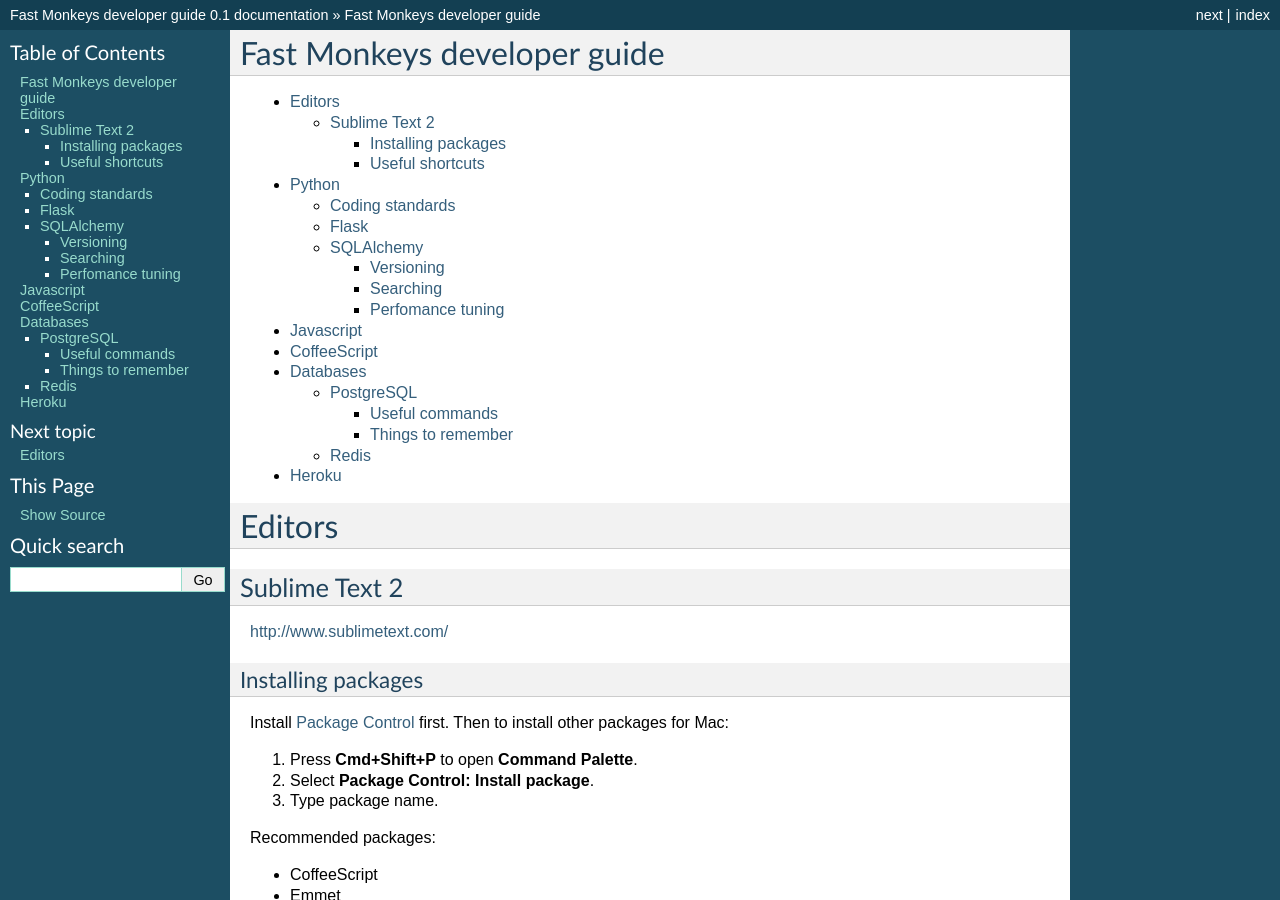
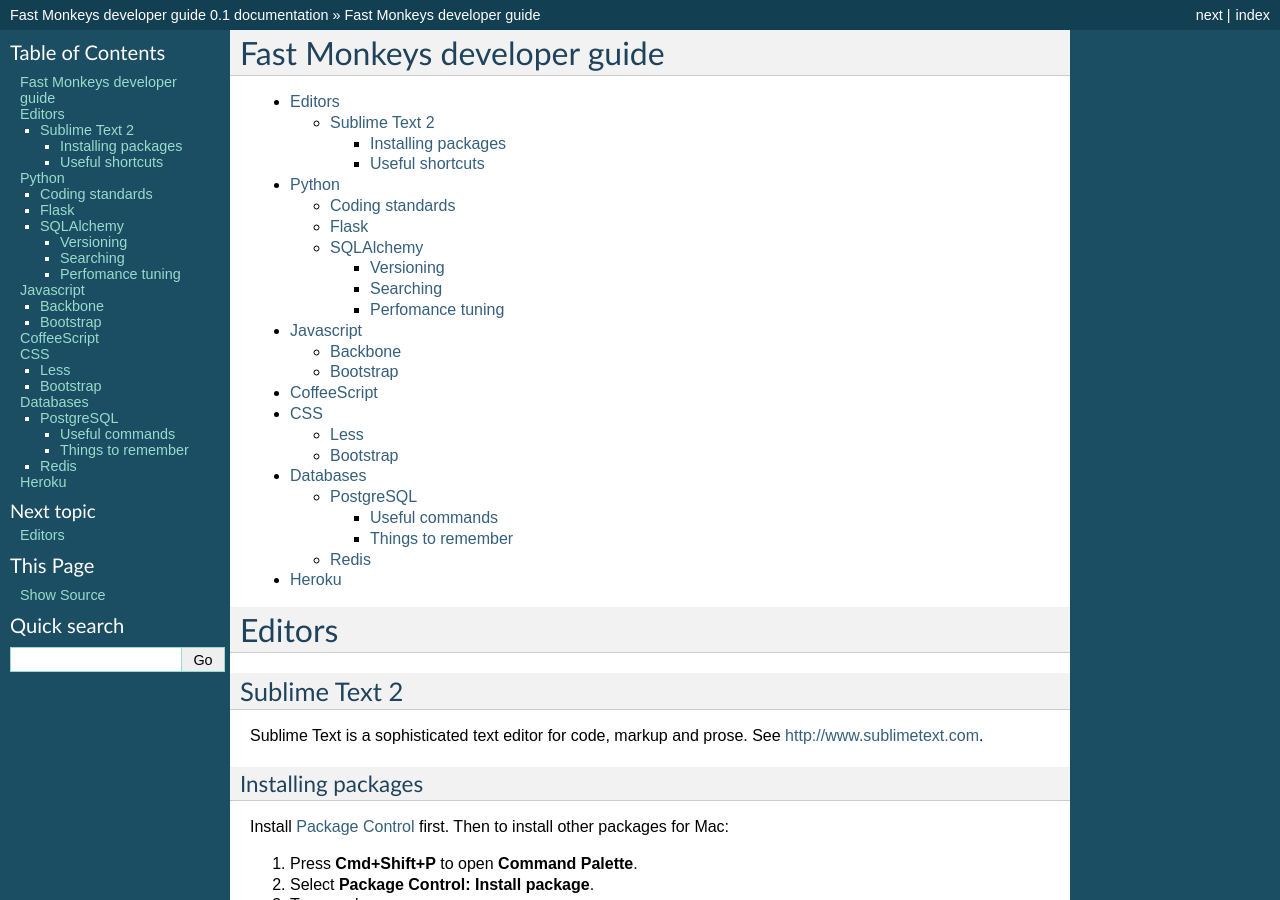
Before and after one commit to fastmonkeys/dev-guide, a Sphinx documentation site: the page built from docs/index.rst, in a window 1280 px wide and 900 px high. Built offline with Sphinx 7.4.7, drawn with Linux system fonts in a browser that asks for light colours; formulas are drawn with MathJax 3; some of the changed text lies outside the part shown.

Commit message:
CSS, Bootsrap

```diff
--- /dev/null
+++ b/docs/css.rst
@@ -0,0 +1,13 @@
+CSS
+===
+
+Less
+----
+
+http://lesscss.org
+
+
+Bootstrap
+---------
+
+http://getbootstrap.com
--- a/docs/editors.rst
+++ b/docs/editors.rst
@@ -4,7 +4,7 @@
 Sublime Text 2
 --------------
 
-http://www.sublimetext.com/
+Sublime Text is a sophisticated text editor for code, markup and prose. See http://www.sublimetext.com.
 
 Installing packages
 *******************
--- a/docs/index.rst
+++ b/docs/index.rst
@@ -7,6 +7,7 @@
     python
     javascript
     coffeescript
+    css
     databases
     heroku
 
@@ -15,5 +16,6 @@
 .. include:: ./python.rst
 .. include:: ./javascript.rst
 .. include:: ./coffeescript.rst
+.. include:: ./css.rst
 .. include:: ./databases.rst
 .. include:: ./heroku.rst
--- a/docs/javascript.rst
+++ b/docs/javascript.rst
@@ -1,2 +1,13 @@
 Javascript
 ==========
+
+Backbone
+--------
+
+http://backbonejs.org
+
+
+Bootstrap
+---------
+
+http://getbootstrap.com
```
